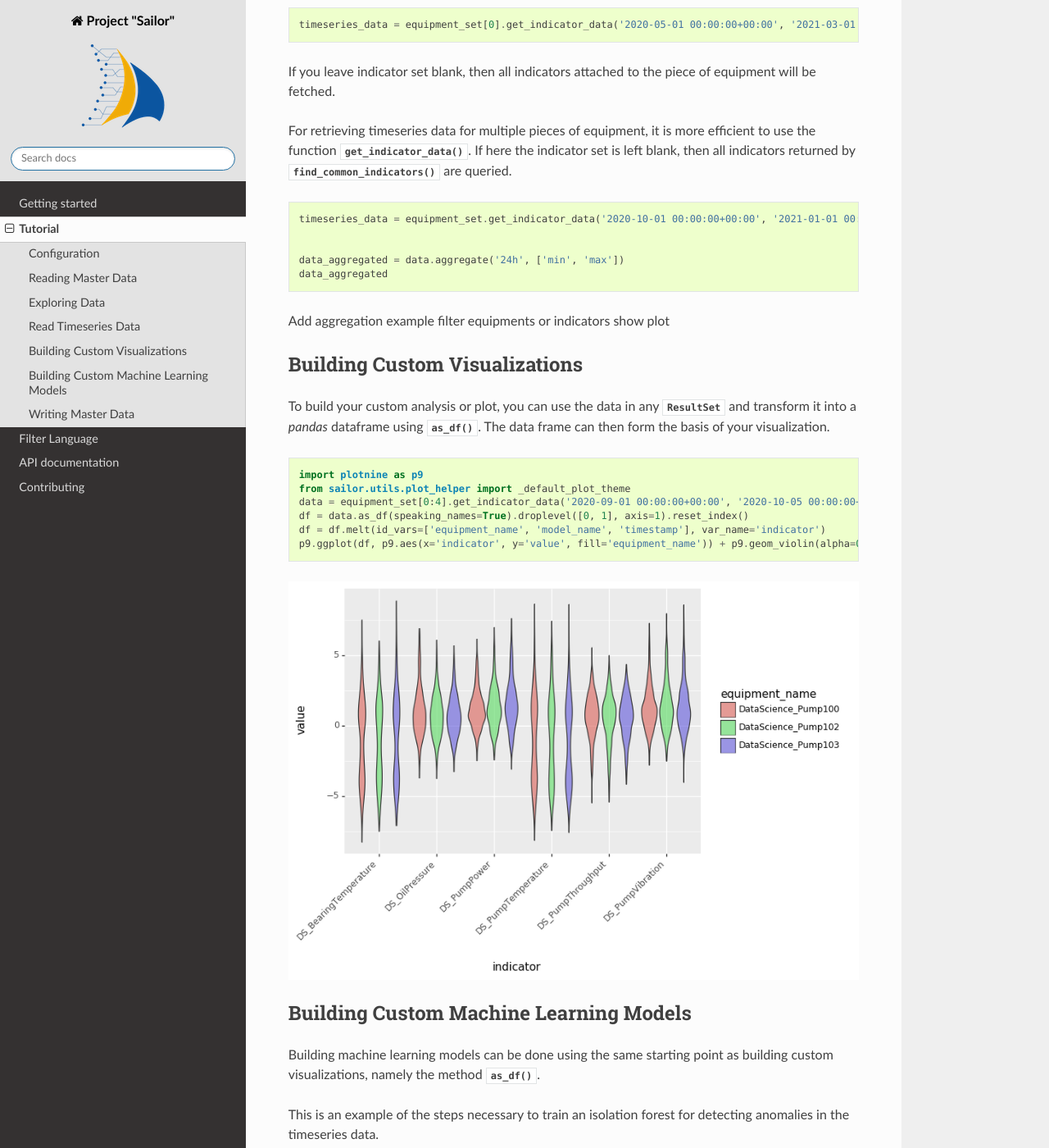
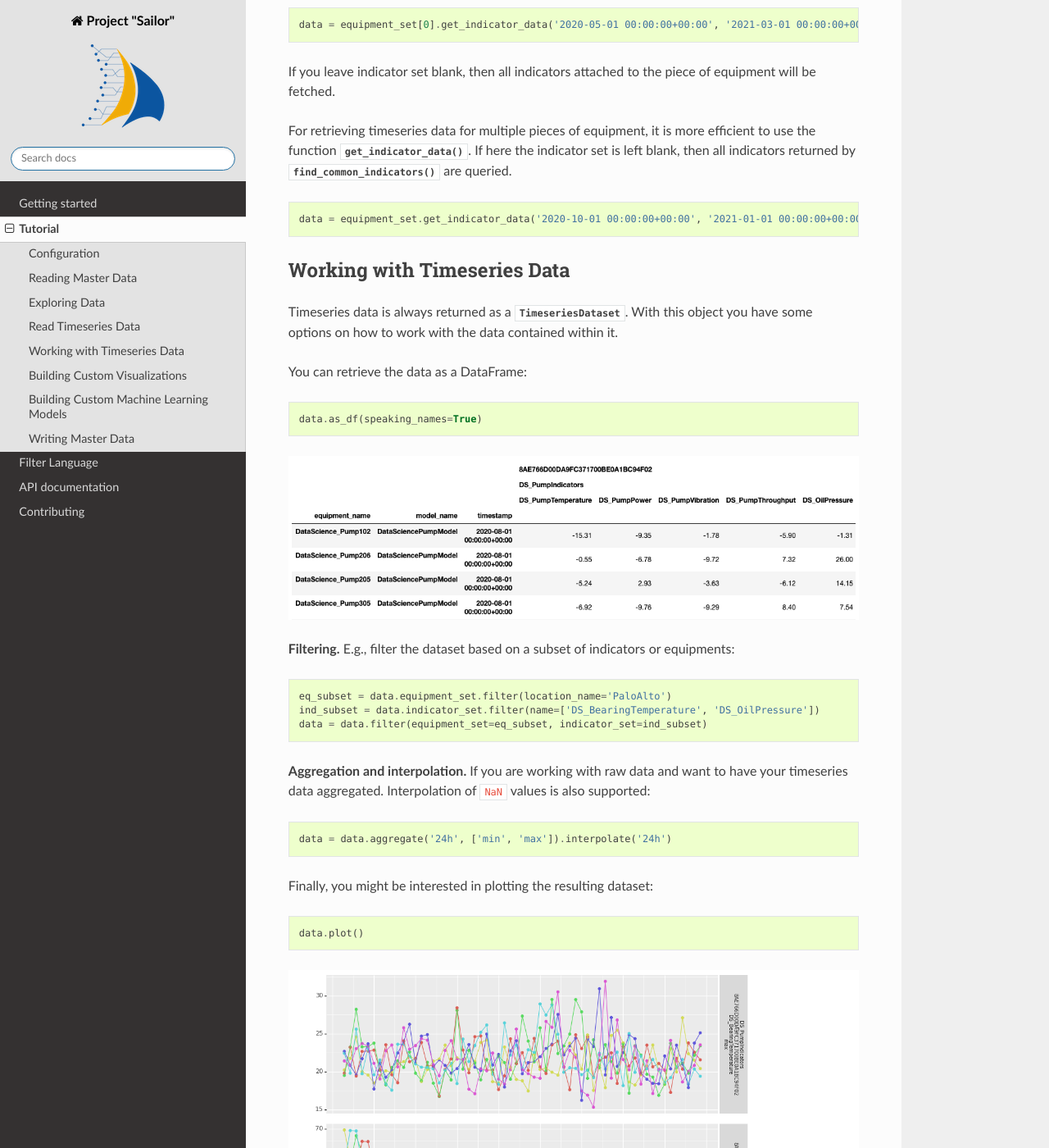
Before and after one commit to SAP/project-sailor, a Sphinx documentation site: the page built from docs/tutorial.rst, in a window 1280 px wide and 1400 px high, scrolled down 7026 px. Shown: the whole window at 82% size. Built offline with Sphinx 7.4.7 and the Read the Docs theme 2.0.0, drawn with Linux system fonts in a browser that asks for light colours; some of the changed text lies outside the part shown.

Commit message:
Part 2: working with TS data

```diff
--- a/docs/tutorial.rst
+++ b/docs/tutorial.rst
@@ -207,14 +207,36 @@ If here the indicator set is left blank, then all indicators returned by :meth:`
 
 .. code-block:: python
 
-    timeseries_data = equipment_set.get_indicator_data('2020-10-01 00:00:00+00:00', '2021-01-01 00:00:00+00:00')
+    data = equipment_set.get_indicator_data('2020-10-01 00:00:00+00:00', '2021-01-01 00:00:00+00:00')
 
 
-    data_aggregated = data.aggregate('24h', ['min', 'max'])
-    data_aggregated
-Add aggregation example
-filter equipments or indicators
-show plot
+Working with Timeseries Data
+============================
+Timeseries data is always returned as a :class:`~sailor.sap_iot.wrappers.TimeseriesDataset`.
+With this object you have some options on how to work with the data contained within it.
+
+You can retrieve the data as a DataFrame::
+
+    data.as_df(speaking_names=True)
+
+.. image:: _static/data_as_df.png
+
+**Filtering.** E.g., filter the dataset based on a subset of indicators or equipments::
+
+    eq_subset = data.equipment_set.filter(location_name='PaloAlto')
+    ind_subset = data.indicator_set.filter(name=['DS_BearingTemperature', 'DS_OilPressure'])
+    data = data.filter(equipment_set=eq_subset, indicator_set=ind_subset)
+
+**Aggregation and interpolation.** If you are working with raw data and want to have your timeseries data aggregated.
+Interpolation of ``NaN`` values is also supported::
+
+    data = data.aggregate('24h', ['min', 'max']).interpolate('24h')
+
+Finally, you might be interested in plotting the resulting dataset::
+
+    data.plot()
+
+.. image:: _static/data_plot.png
 
 
 
```
Also changed, not shown: other parts of docs/tutorial.rst (+3 -3 lines), docs/_static/data_as_df.png (added), docs/_static/data_plot.png (added).
